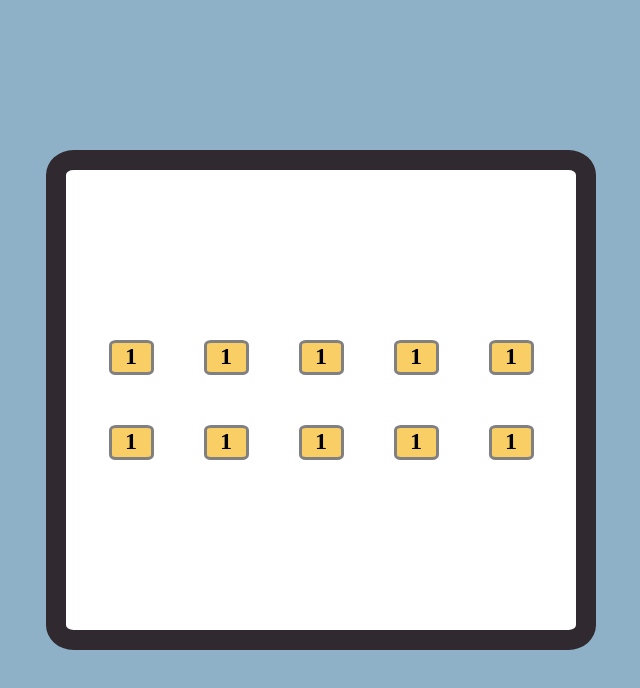
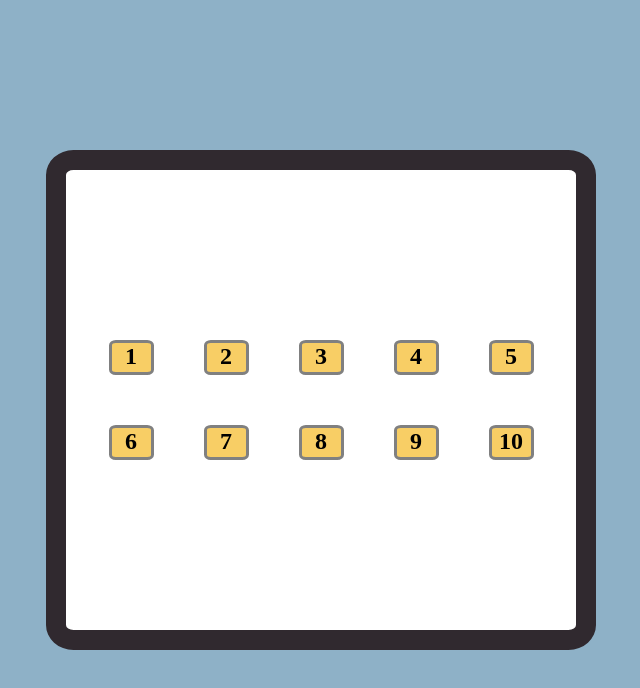
Before and after one commit to copilpatricia/tenzies-game, a React (Create React App) app: page / in a window 1280 px wide. Shown: the top 688 px of the page, without its empty margins (319-959 px from the left). Built offline with nearby package versions, Linux system fonts and the light colour scheme.

Commit message:
refactor the code

```diff
--- a/src/App.js
+++ b/src/App.js
@@ -1,4 +1,5 @@
 import GameBoard from "./pages/GameBoard";
+
 
 
 function App() {
--- a/src/components/Die.js
+++ b/src/components/Die.js
@@ -1,22 +1,9 @@
 function Die(props) {
-    return (
-        <div className="container-die">
-            <div className="cont-one">
-                <h2>1</h2>
-                <h2>1</h2>
-                <h2>1</h2>
-                <h2>1</h2>
-                <h2>1</h2>
-            </div>
-            <div className="cont-two">
-                <h2>1</h2>
-                <h2>1</h2>
-                <h2>1</h2>
-                <h2>1</h2>
-                <h2>1</h2>
-            </div>
-        </div>
-    )
+  return (
+    <div>
+      <h2>{props.value}</h2>
+    </div>
+  );
 }
 
 export default Die;
--- a/src/pages/GameBoard.js
+++ b/src/pages/GameBoard.js
@@ -1,13 +1,28 @@
-import Die from "../components/Die"
+import Die from "../components/Die";
 
 function GameBoard() {
-    return (
-        <div className="container">
-            <div className="board">
-                <Die />
-            </div>
+  return (
+    <div className="container">
+      <div className="board">
+        <div className="container-die">
+          <div className="cont-one">
+            <Die value="1" />
+            <Die value="2" />
+            <Die value="3" />
+            <Die value="4" />
+            <Die value="5" />
+          </div>
+          <div className="cont-two">
+            <Die value="6" />
+            <Die value="7" />
+            <Die value="8" />
+            <Die value="9" />
+            <Die value="10" />
+          </div>
         </div>
-    )
+      </div>
+    </div>
+  );
 }
 
-export default GameBoard
+export default GameBoard;
```
